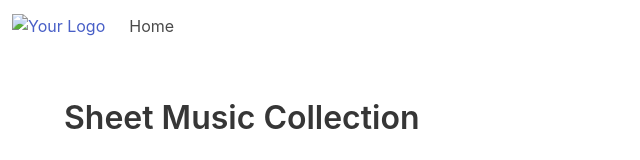
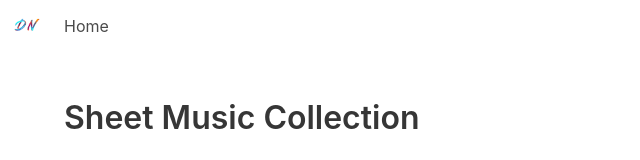
Before and after one commit to dpnulty/bulvas, a plain HTML site: page index.html in a window 1280 px wide. Shown: the top 160 px of the page, without its empty margins (0-640 px from the left). Drawn offline with nearby package versions, Linux system fonts and the light colour scheme.

Commit message:
Update index.html

```diff
--- a/index.html
+++ b/index.html
@@ -11,7 +11,7 @@
     <nav class="navbar" role="navigation" aria-label="main navigation">
         <div class="navbar-brand">
             <a class="navbar-item" href="#">
-                <img src="your-logo.png" alt="Your Logo">
+                <img src="logo.png" alt="Your Logo">
             </a>
         </div>
         <div class="navbar-menu">
```
